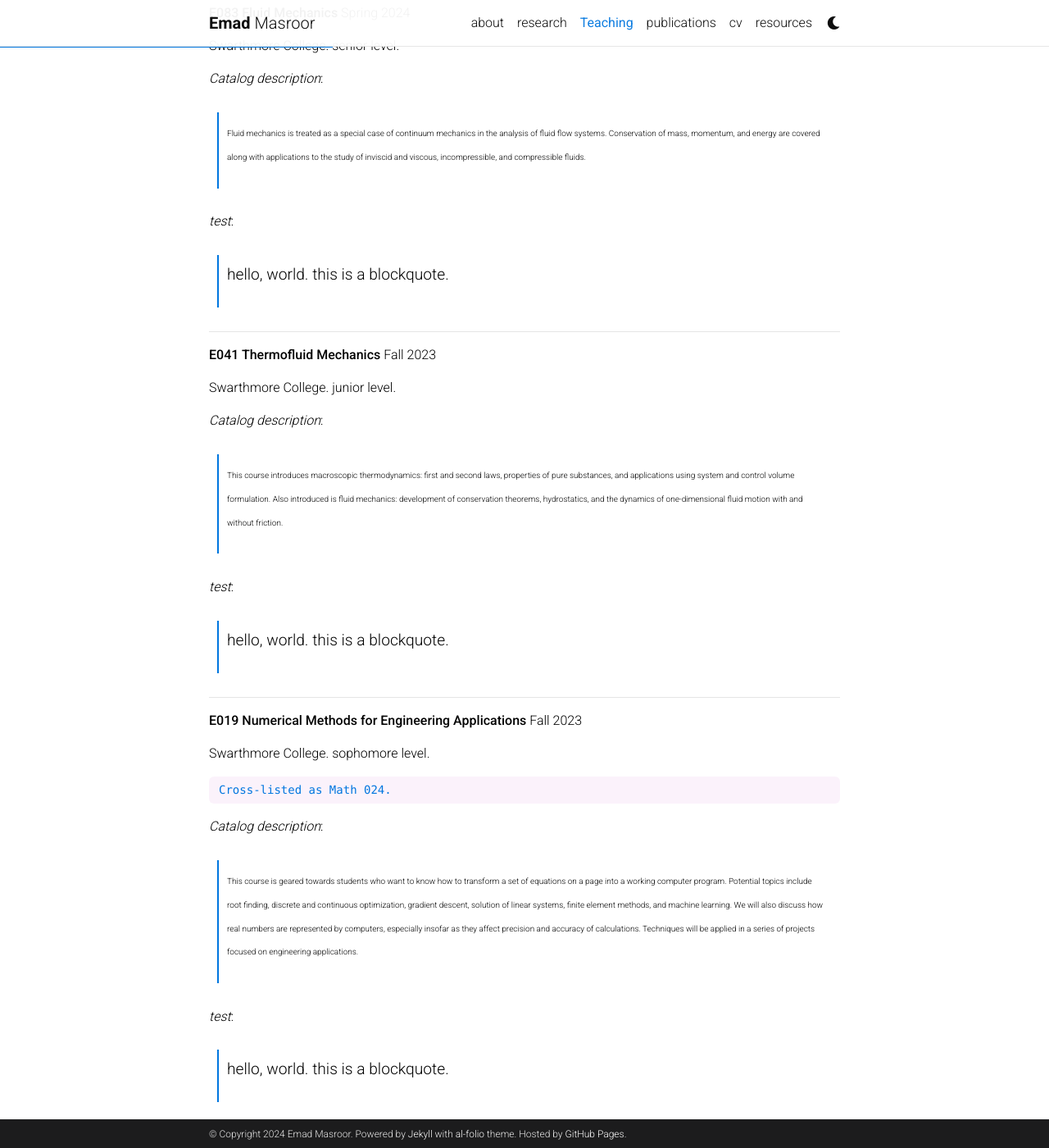
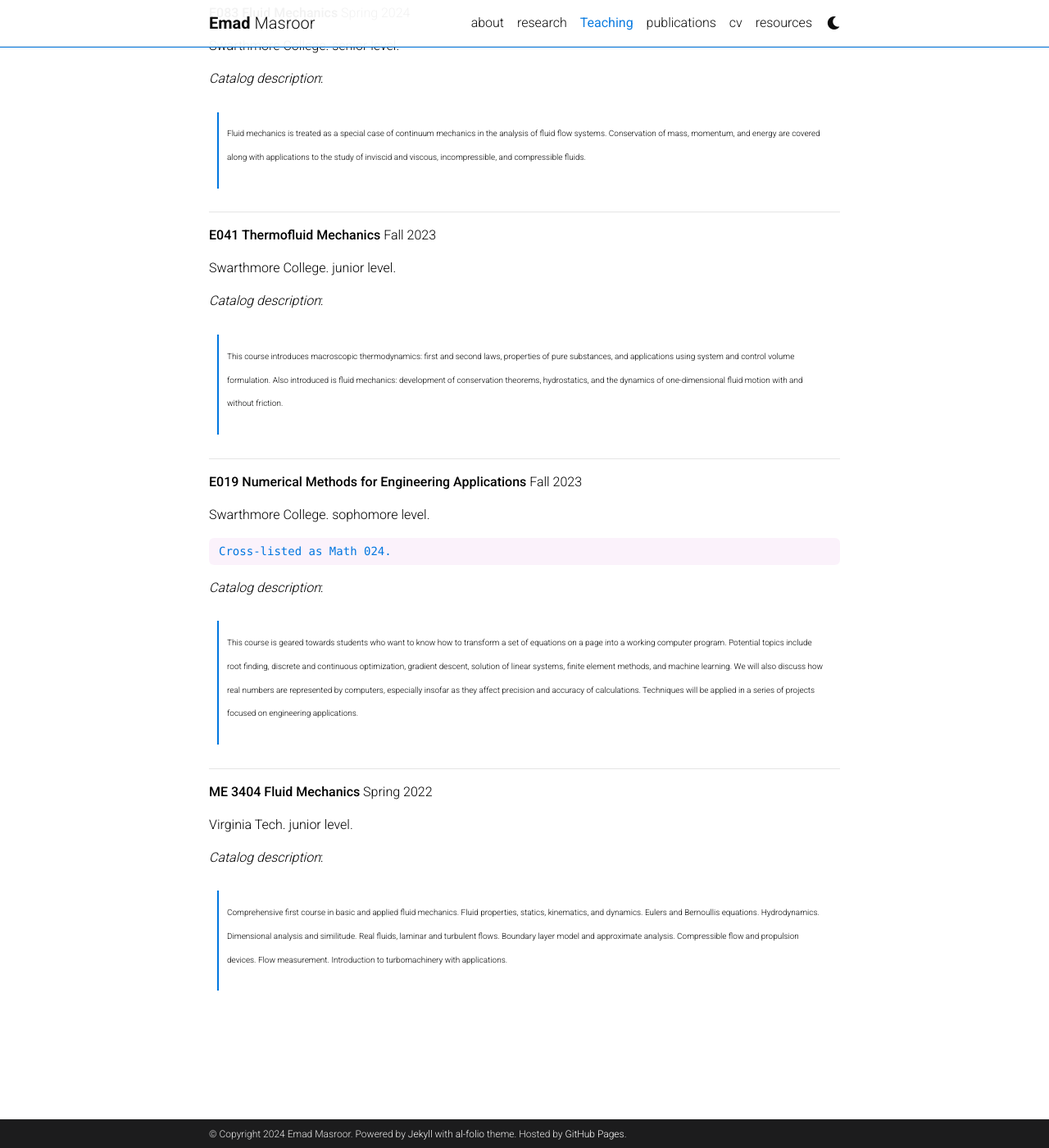
Before and after one commit to Emadmasroor/emadmasroor.github.io, a Jekyll site: the page built from _pages/teaching.md, in a window 1280 px wide and 1400 px high, scrolled down 227 px. Shown: the whole window at 82% size. Built offline with Jekyll 4.4.1, drawn with Linux system fonts in a browser that asks for light colours; comment, search, counter and statistics services are not loaded; a style sheet for code colours, icons or effects is not loaded; some of the changed text lies outside the part shown.

Commit message:
Update teaching.md

```diff
--- a/_pages/teaching.md
+++ b/_pages/teaching.md
@@ -19,8 +19,5 @@
   _Catalog description_:
   <blockquote> <p><span style="font-size:10px;"> {{entry.catalog_entry}} </span></p> </blockquote>
 
-  _test_:
-  > hello, world. this is a blockquote.
-
 
 {% endfor %}
```
